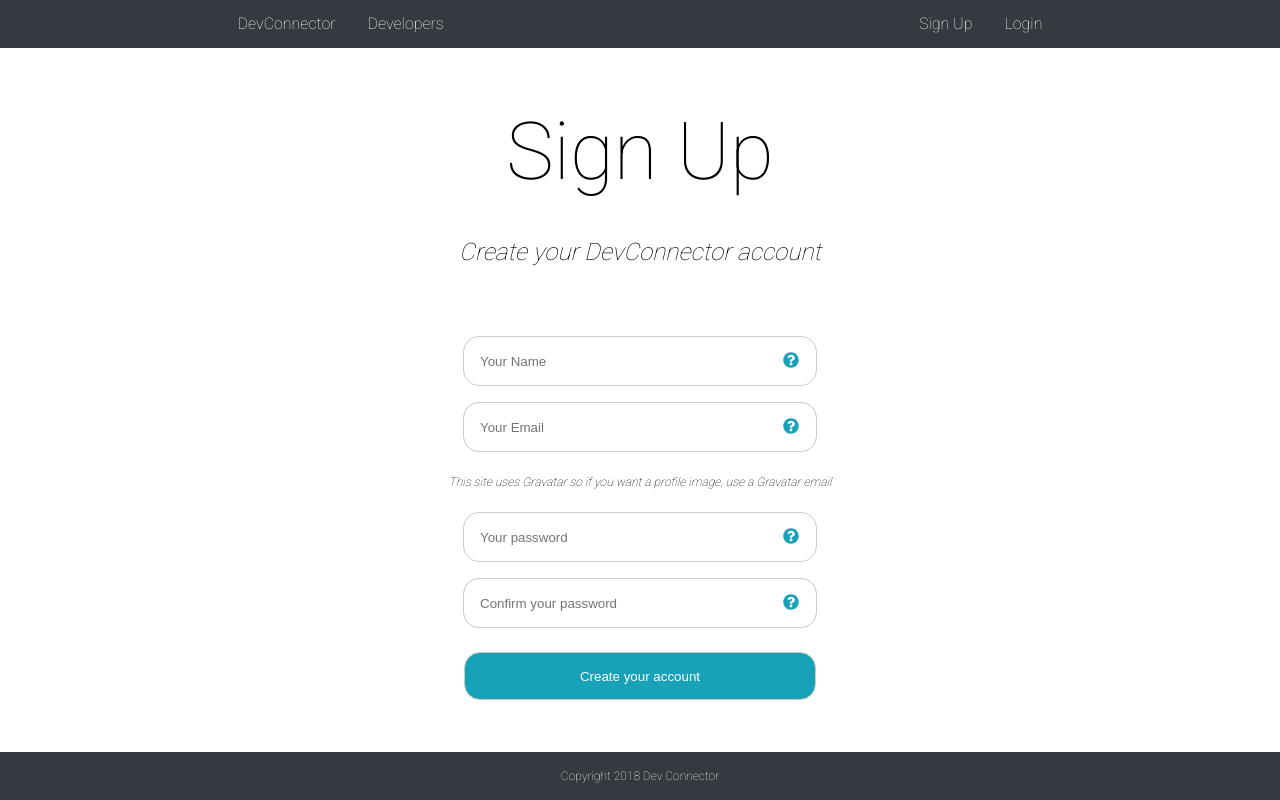
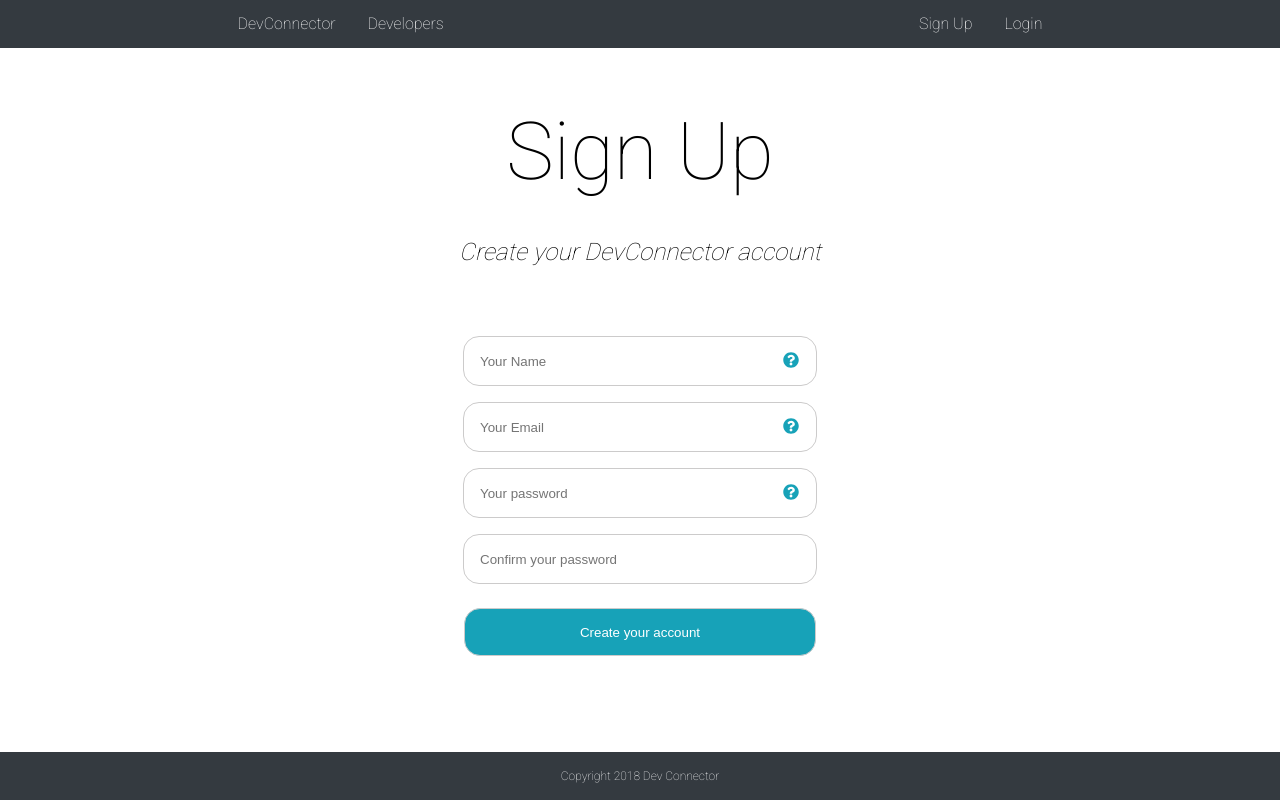
Before and after one commit to erwanriou/devconnector, a React (Create React App) app in the folder client/: page /register in a window 1280 px wide. Built offline with nearby package versions, Linux system fonts and the light colour scheme.

Commit message:
[project] - creating react-pop up (to class to other file further on) and creating statement for register formulay

```diff
--- a/client/package.json
+++ b/client/package.json
@@ -7,7 +7,8 @@
     "react-dom": "^16.4.1",
     "react-icons": "^3.0.1",
     "react-router-dom": "^4.3.1",
-    "react-scripts": "1.1.4"
+    "react-scripts": "1.1.4",
+    "reactjs-popup": "^1.1.1"
   },
   "scripts": {
     "start": "react-scripts start",
--- a/client/src/components/auth/Register.js
+++ b/client/src/components/auth/Register.js
@@ -1,52 +1,118 @@
 import React from 'react'
+import Popup from "reactjs-popup"
 import * as FontAwesome from 'react-icons/fa'
 
+const Card = ({ title }) => (
+  <div className="card">
+    <div className="header">{title}</div>
+    { title === 'Required Name' &&
+       <div className="content">
+          Your First and Last name together. This field is required
+       </div> }
+    { title === 'Required Email' &&
+      <div className="content">
+        This site uses Gravatar so if you want a profile image, use a Gravatar email
+      </div> }
+    { title === 'Required Password' &&
+      <div className="content">
+        The password should include upper-case and lower-case letters and one or more numerical digits. It should be at least 6 caraters lenght
+      </div> }
+  </div>
+)
 
 class Register extends React.Component {
+  constructor(props) {
+    super(props)
+
+    this.state = {
+      name: '',
+      email: '',
+      password: '',
+      password2: '',
+      errors: {},
+    }
+    this.handleQueryInput = this.handleQueryInput.bind(this)
+    this.handleSubmit = this.handleSubmit.bind(this)
+  }
+
+  handleSubmit(e) {
+    e.preventDefault()
+    const newUser = {
+      name: this.state.name,
+      email: this.state.email,
+      password: this.state.password,
+      password2: this.state.password2,
+    }
+    console.log(newUser);
+  }
+
+  handleQueryInput(e) {
+    e.preventDefault()
+    this.setState({
+      [e.target.name]: e.target.value
+    })
+  }
+
   render() {
+    const { name, email, password, password2 } = this.state
     return (
       <div className="container register">
         <h1>Sign Up</h1>
         <h2>Create your DevConnector account</h2>
-
-
-        <form action='post'>
+        <form onSubmit={this.handleSubmit}>
           <div className='field'>
             <input
               type='text'
               name='name'
-              required
+              value={name}
+              onChange={this.handleQueryInput}
               placeholder='Your Name'
             />
-            <FontAwesome.FaQuestionCircle className='questionicon'/>
+            <Popup
+              trigger={<FontAwesome.FaQuestionCircle className='questionicon'/>}
+              position="right center"
+              on="hover">
+              <Card title="Required Name" />
+            </Popup>
           </div>
           <div className='field'>
             <input
               type='email'
               name='email'
-              required
+              value={email}
+              onChange={this.handleQueryInput}
               placeholder='Your Email'
             />
-            <FontAwesome.FaQuestionCircle className='questionicon'/>
-          </div>
-          <p>This site uses Gravatar so if you want a profile image, use a Gravatar email</p>
-          <div className='field'>
-            <input
-              type='password'
-              name='password'
-              required
-              placeholder='Your password'
-            />
-            <FontAwesome.FaQuestionCircle className='questionicon'/>
+            <Popup
+              trigger={<FontAwesome.FaQuestionCircle className='questionicon'/>}
+              position="right center"
+              on="hover">
+              <Card title="Required Email" />
+            </Popup>
           </div>
           <div className='field'>
             <input
               type='password'
               name='password'
-              required
+              value={password}
+              onChange={this.handleQueryInput}
+              placeholder='Your password'
+            />
+            <Popup
+              trigger={<FontAwesome.FaQuestionCircle className='questionicon'/>}
+              position="right center"
+              on="hover">
+              <Card title="Required Password" />
+            </Popup>
+          </div>
+          <div className='field'>
+            <input
+              type='password'
+              name='password2'
+              value={password2}
+              onChange={this.handleQueryInput}
               placeholder='Confirm your password'
             />
-            <FontAwesome.FaQuestionCircle className='questionicon'/>
           </div>
           <button
             type='submit'
--- a/client/src/styles/style.css
+++ b/client/src/styles/style.css
@@ -127,8 +127,21 @@
   right: 7%;
   bottom: 40%;
 }
-.register form input:after {
-
+.popup-content {
+  border-radius: 0.5rem;
+  box-shadow: none;
+}
+.card {
+  padding: 1rem;
+}
+.card .header {
+  padding-bottom: 1rem;
+  border-bottom: 1px solid gray;
+  color: #17a2b8;
+}
+.card .content {
+  width: 100%;
+  padding-top: 1rem;
 }
 .register form button {
   width: 22rem;
```
Also changed, not shown: 1 other file (tests, documents, lock files or other folders).
